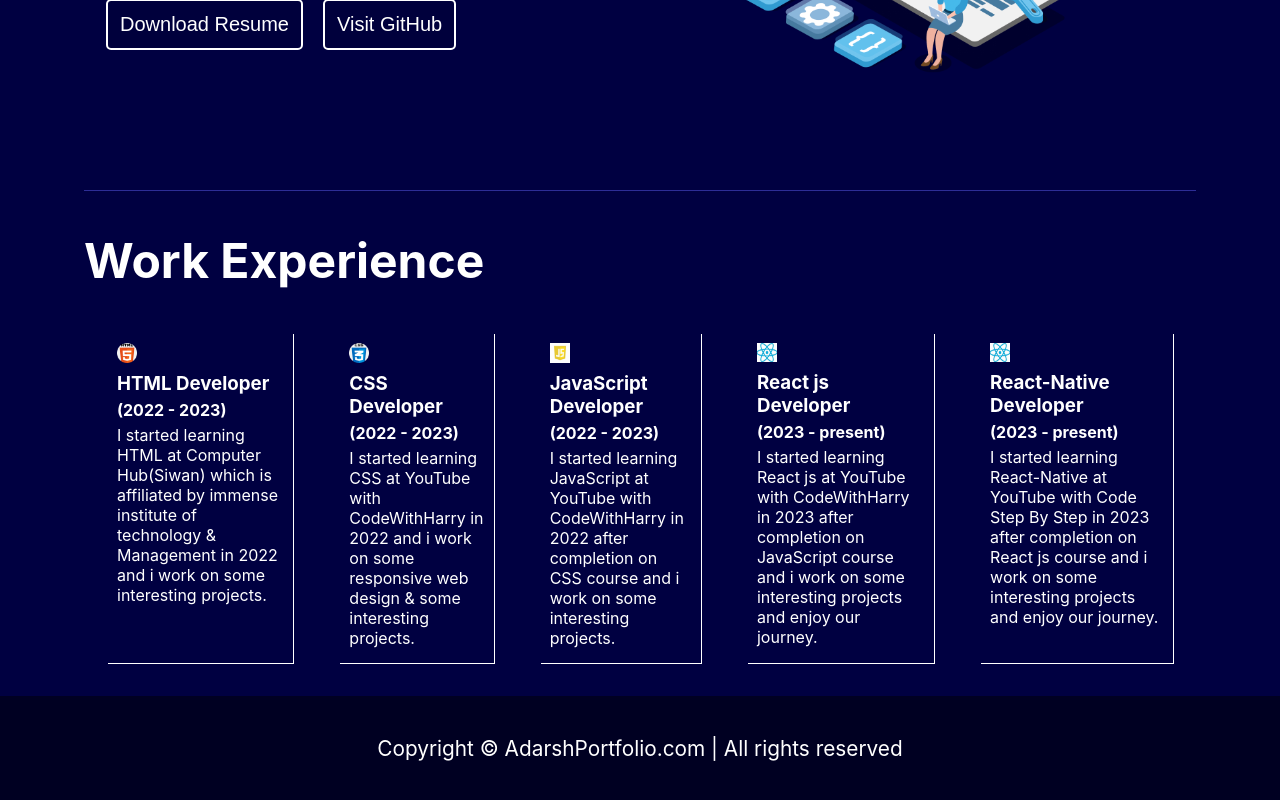
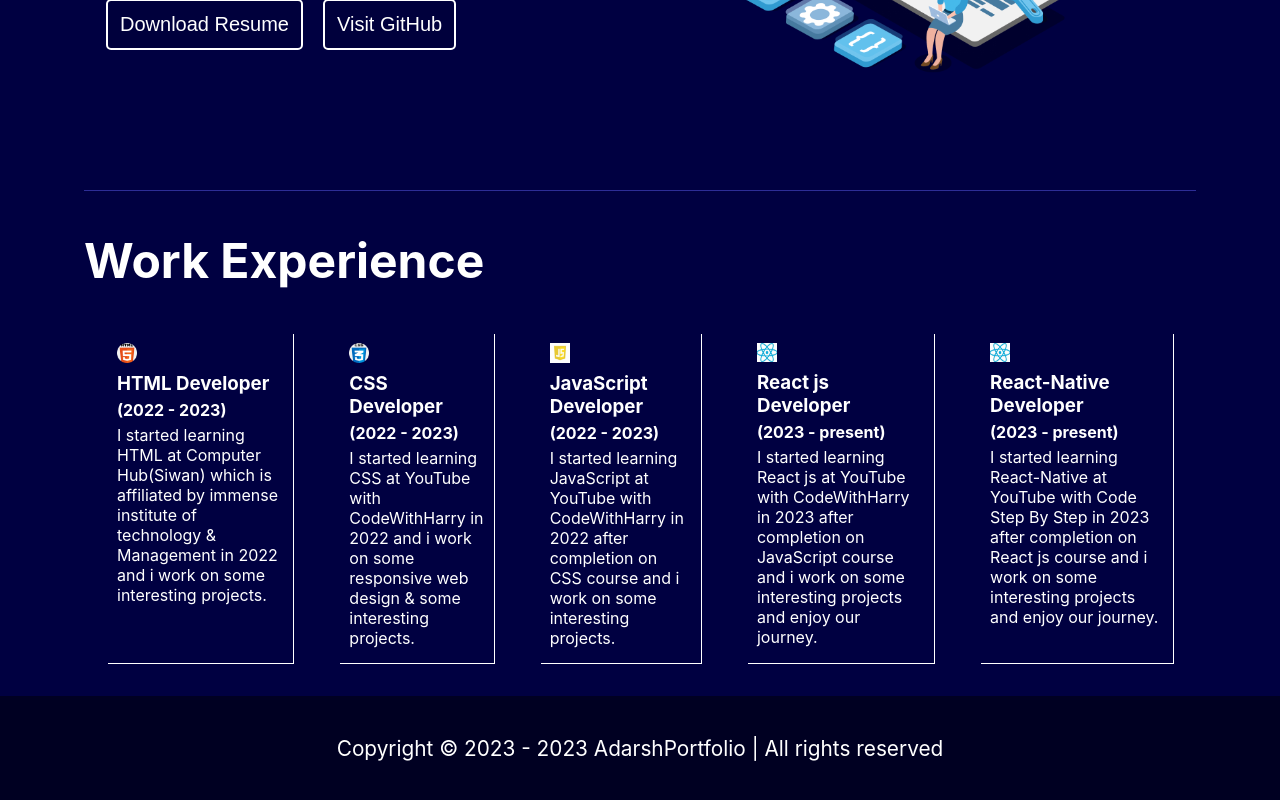
Before and after one commit to Adarshkumar76/Portfolio, a React (Create React App) app: page / in a window 1280 px wide. Shown: the part 425-1225 px from the top of the page. Built offline with nearby package versions, Linux system fonts and the light colour scheme.

Commit message:
Footer modified

```diff
--- a/src/Component/Footer/Footer.jsx
+++ b/src/Component/Footer/Footer.jsx
@@ -2,10 +2,11 @@ import React from 'react'
 import './Footer.css'
 
 function Footer() {
+
   return (
     <footer>
       <div className="rights">
-        Copyright &#169; AdarshPortfolio.com | All rights reserved
+        Copyright &#169; 2023 - {(new Date().getFullYear())} AdarshPortfolio | All rights reserved
       </div>
     </footer>
   )
```
